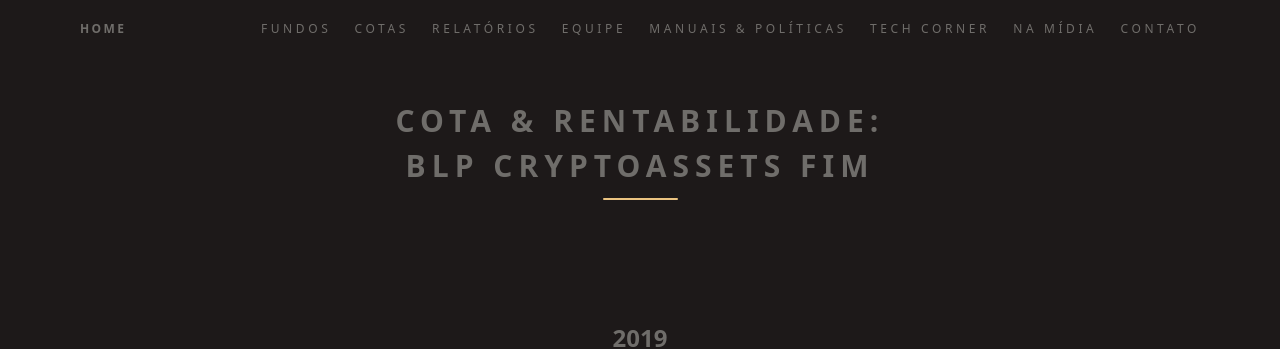
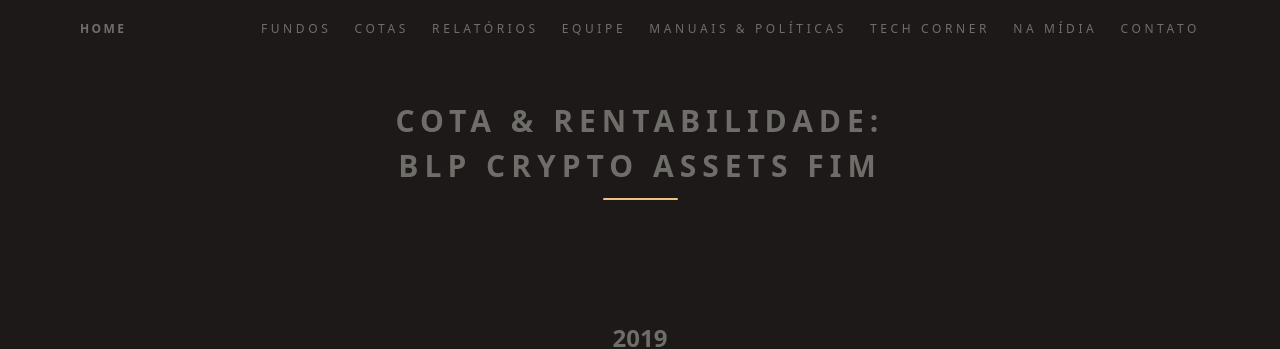
Before and after one commit to ateliedetemas/blpcrypto, a Jekyll site: the page built from rentabilidade/assets-fim.md, in a window 1280 px wide. Shown: the top 349 px of the page. Built offline with Jekyll 4.4.1, drawn with Linux system fonts in a browser that asks for light colours.

Commit message:
Update assets-fim.md

```diff
--- a/rentabilidade/assets-fim.md
+++ b/rentabilidade/assets-fim.md
@@ -1,7 +1,7 @@
 ---
 lang: pt
 layout: page
-title: "Cota & Rentabilidade: BLP CryptoAssets FIM"
+title: "Cota & Rentabilidade: BLP Crypto Assets FIM"
 ---
 
 ## 2019
```
